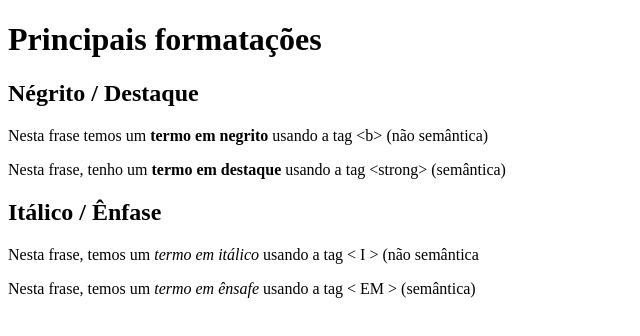
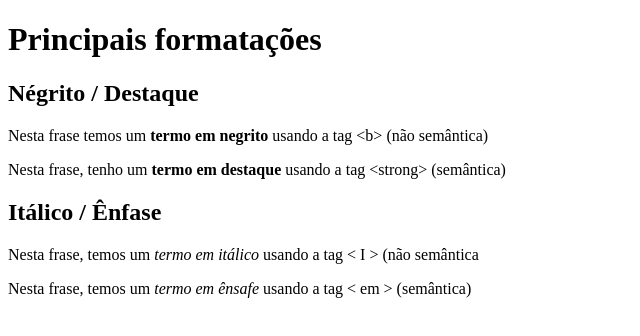
Before and after one commit to michelbsantos89/html-css, a plain HTML site: page exercícios/ex008/index.html in a window 1280 px wide. Shown: the full height of the page, 0-640 px from the left. Drawn offline with Linux system fonts and the light colour scheme.

Commit message:
Update index.html

```diff
--- a/exercícios/ex008/index.html
+++ b/exercícios/ex008/index.html
@@ -13,7 +13,7 @@
     <p>Nesta frase, tenho um <strong> termo em destaque</strong> usando a tag &LT;strong&GT; (semântica)</p>
     <h2>Itálico / Ênfase</h2>
     <p>Nesta frase, temos um <i>termo em itálico</i> usando a tag &LT; I &GT; (não semântica</p>
-    <p>Nesta frase, temos um <em>termo em ênsafe</em> usando a tag &LT; EM &GT; (semântica)</p>
+    <p>Nesta frase, temos um <em>termo em ênsafe</em> usando a tag &LT; em &GT; (semântica)</p>
 
 
 </body>
```
